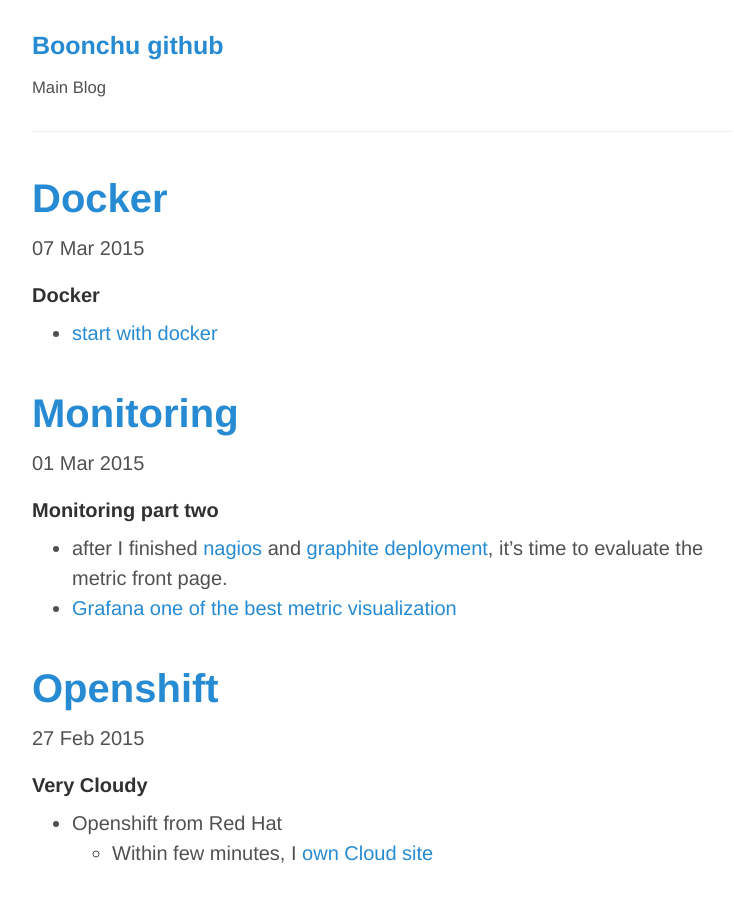
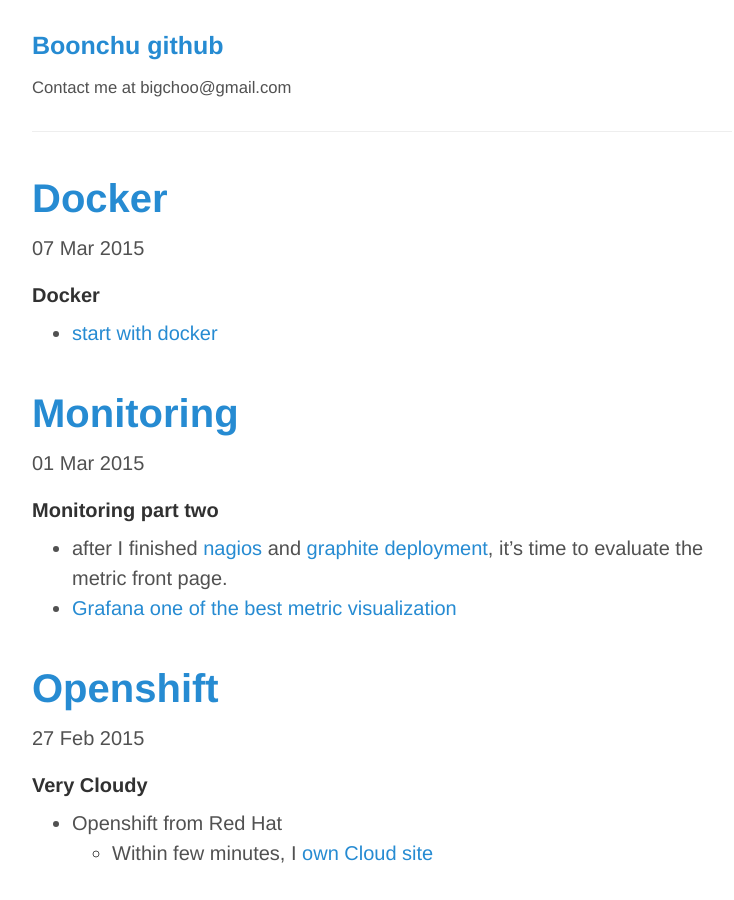
Before and after one commit to boonchu/boonchu.github.io, a Jekyll site: the page built from index.html, in a window 1280 px wide and 900 px high. Shown: the whole window, without its empty margins (258-992 px from the left). Built offline with Jekyll 4.4.1, drawn with Linux system fonts in a browser that asks for light colours.

Commit message:
Update _config.yml

```diff
--- a/_config.yml
+++ b/_config.yml
@@ -9,7 +9,7 @@ relative_permalinks: true
 
 # Setup
 title:               Boonchu github
-tagline:             Main Blog
+tagline:             Contact me at bigchoo@gmail.com
 url:                 http://boonchu.github.io
 baseurl:             /
 
```
